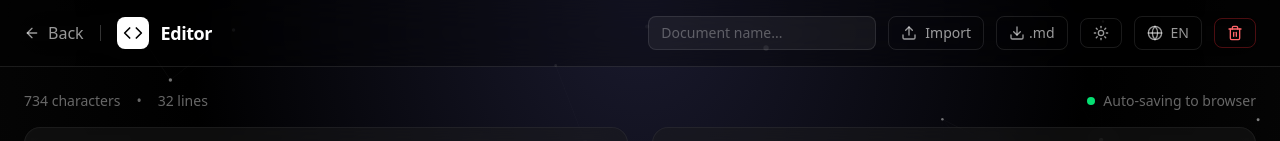
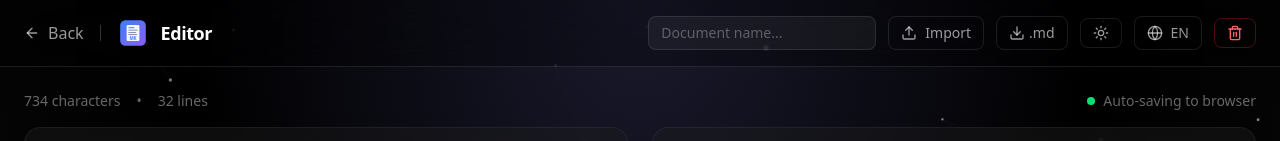
Before and after one commit to JesherI/Translate-MK, a Next.js app: page /editor in a window 1280 px wide. Shown: the top 141 px of the page. Built offline with nearby package versions, Linux system fonts and the light colour scheme.

Commit message:
0.1.9
Sync: Update all versions to 0.1.9 (package.json, home page), add custom logo.svg and use it in both headers

```diff
--- a/package.json
+++ b/package.json
@@ -1,6 +1,6 @@
 {
   "name": "translate-mk",
-  "version": "0.1.0",
+  "version": "0.1.9",
   "private": true,
   "scripts": {
     "dev": "next dev",
--- a/src/app/editor/page.tsx
+++ b/src/app/editor/page.tsx
@@ -13,6 +13,7 @@ import {
   Moon,
   Globe
 } from 'lucide-react';
+import Image from 'next/image';
 import Link from 'next/link';
 import AnimatedBackground from '../components/AnimatedBackground';
 import MarkdownPreview from '../components/MarkdownPreview';
@@ -220,9 +221,13 @@ console.log(greet("World"));
             </Link>
             <div className={`w-px h-4 ${isDark ? 'bg-white/20' : 'bg-gray-300'}`} />
             <div className="flex items-center gap-3">
-              <div className="w-8 h-8 rounded-lg bg-white flex items-center justify-center">
-                <Code className="w-5 h-5 text-black" />
-              </div>
+              <Image
+                src="/logo.svg"
+                alt="Translate-MK Logo"
+                width={32}
+                height={32}
+                className="rounded-lg shadow-lg"
+              />
               <span className="text-lg font-semibold tracking-tight">{t('nav.editor')}</span>
             </div>
           </div>
--- a/src/app/page.tsx
+++ b/src/app/page.tsx
@@ -4,7 +4,6 @@ import {
   ArrowRight,
   Code2,
   FileText,
-  FileCode,
   Zap,
   Shield,
   ExternalLink,
@@ -13,6 +12,7 @@ import {
   Moon,
   Globe
 } from 'lucide-react';
+import Image from 'next/image';
 import Link from 'next/link';
 import AnimatedBackground from './components/AnimatedBackground';
 import { useTheme } from './hooks/useTheme';
@@ -38,9 +38,13 @@ export default function Home() {
       }`}>
         <div className="max-w-7xl mx-auto px-6 py-4 flex items-center justify-between">
           <div className="flex items-center gap-3">
-            <div className="w-8 h-8 rounded-lg bg-gradient-to-br from-blue-500 to-purple-600 flex items-center justify-center shadow-lg">
-              <FileCode className="w-5 h-5 text-white" />
-            </div>
+            <Image
+              src="/logo.svg"
+              alt="Translate-MK Logo"
+              width={32}
+              height={32}
+              className="rounded-lg shadow-lg"
+            />
             <span className={`text-lg font-semibold tracking-tight ${isDark ? 'text-white' : 'text-gray-900'}`}>
               Translate-MK
             </span>
@@ -84,7 +88,7 @@ export default function Home() {
               <ExternalLink className="w-4 h-4" />
               GitHub
             </a>
-            <span className={`text-sm ${isDark ? 'text-white/40' : 'text-gray-500'}`}>v0.2.0</span>
+            <span className={`text-sm ${isDark ? 'text-white/40' : 'text-gray-500'}`}>v0.1.9</span>
           </div>
         </div>
       </nav>
```
Also changed, not shown: public/logo.svg (added).
